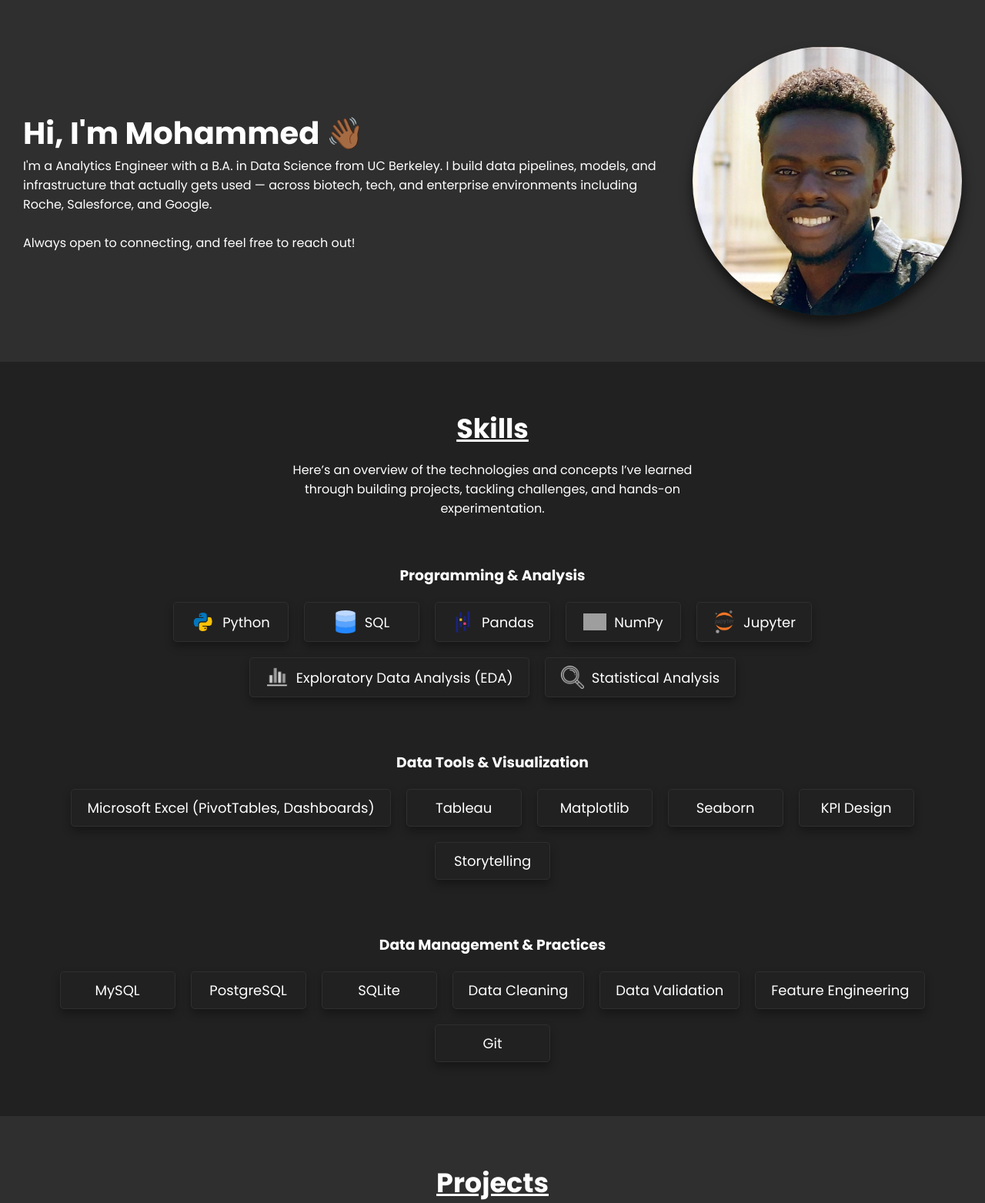
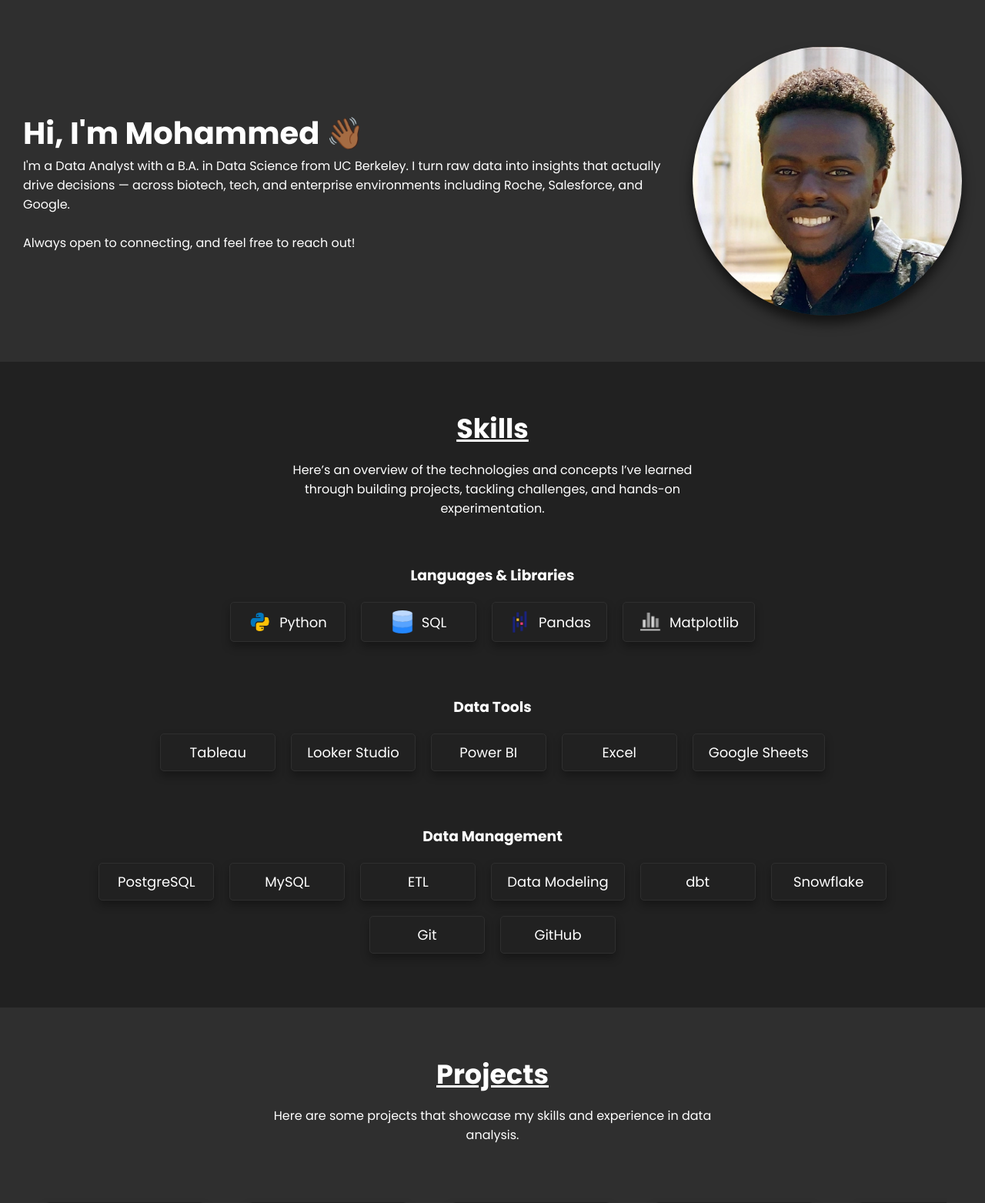
Before and after one commit to mzareefmustafa/Personal-Portfolio, a Flask app: page / in a window 1280 px wide. Shown: the part 80-1643 px from the top of the page at 77% size. Run offline with Flask 3, Linux system fonts and the light colour scheme; grey boxes are pictures that could not be loaded.

Commit message:
Update hero and skills

```diff
--- a/server/templates/index.html
+++ b/server/templates/index.html
@@ -1,9 +1,9 @@
-<!DOCTYPE html>
+<!doctype html>
 <html lang="en">
   <head>
     <meta charset="UTF-8" />
     <meta name="viewport" content="width=device-width, initial-scale=1.0" />
-    <title>Mohammed Zareef-Mustafa | Analytics Engineer</title>
+    <title>Mohammed Zareef-Mustafa | Data Analyst</title>
     <link rel="stylesheet" href="/static/style.css?v=2" />
 
     <link rel="preconnect" href="https://fonts.googleapis.com" />
@@ -87,10 +87,10 @@
         <div class="text">
           <h2>Hi, I'm <span class="no-break">Mohammed 👋🏾</span></h2>
           <p>
-            I'm a Analytics Engineer with a B.A. in Data Science from UC
-            Berkeley. I build data pipelines, models, and infrastructure that
-            actually gets used — across biotech, tech, and enterprise
-            environments including Roche, Salesforce, and Google.
+            I'm a Data Analyst with a B.A. in Data Science from UC Berkeley. I
+            turn raw data into insights that actually drive decisions — across
+            biotech, tech, and enterprise environments including Roche,
+            Salesforce, and Google.
           </p>
           <br />
           <!-- <p>I specialize in pipeline engineering, data modeling, and BI.</p>
@@ -113,7 +113,7 @@
           through building projects, tackling challenges, and hands-on
           experimentation.
         </div>
-        <h3 class="skill-sections-title">Programming & Analysis</h3>
+        <h3 class="skill-sections-title">Languages & Libraries</h3>
         <div class="skill-sets">
           <div class="skill">
             <img src="/static/assets/python-icon.png" alt="Python logo" />
@@ -128,65 +128,53 @@
             <span>Pandas</span>
           </div>
           <div class="skill">
-            <img src="/static/assets/NumPy-logo.png" alt="NumPy logo" />
-            <span>NumPy</span>
-          </div>
-          <div class="skill">
-            <img src="/static/assets/Jupyter-logo.png" alt="NumPy logo" />
-            <span>Jupyter</span>
-          </div>
-          <div class="skill">
-            <img src="/static/assets/chart-logo.png" alt="NumPy logo" />
-            <span>Exploratory Data Analysis (EDA)</span>
-          </div>
-          <div class="skill">
-            <img src="/static/assets/search-logo.png" alt="NumPy logo" />
-            <span>Statistical Analysis</span>
+            <img src="/static/assets/chart-logo.png" alt="Matplotlib logo" />
+            <span>Matplotlib</span>
           </div>
         </div>
-        <h3 class="skill-sections-title">Data Tools & Visualization</h3>
+        <h3 class="skill-sections-title">Data Tools</h3>
         <div class="skill-sets">
-          <div class="skill">
-            <span>Microsoft Excel (PivotTables, Dashboards)</span>
-          </div>
           <div class="skill">
             <span>Tableau</span>
           </div>
           <div class="skill">
-            <span>Matplotlib</span>
+            <span>Looker Studio</span>
           </div>
           <div class="skill">
-            <span>Seaborn</span>
+            <span>Power BI</span>
           </div>
           <div class="skill">
-            <span>KPI Design</span>
+            <span>Excel</span>
           </div>
           <div class="skill">
-            <span>Storytelling</span>
+            <span>Google Sheets</span>
           </div>
         </div>
-        <h3 class="skill-sections-title">Data Management & Practices</h3>
+        <h3 class="skill-sections-title">Data Management</h3>
         <div class="skill-sets">
+          <div class="skill">
+            <span>PostgreSQL</span>
+          </div>
           <div class="skill">
             <span>MySQL</span>
           </div>
           <div class="skill">
-            <span>PostgreSQL</span>
+            <span>ETL</span>
           </div>
           <div class="skill">
-            <span>SQLite</span>
+            <span>Data Modeling</span>
           </div>
           <div class="skill">
-            <span>Data Cleaning</span>
+            <span>dbt</span>
           </div>
           <div class="skill">
-            <span>Data Validation</span>
-          </div>
-          <div class="skill">
-            <span>Feature Engineering</span>
+            <span>Snowflake</span>
           </div>
           <div class="skill">
             <span>Git</span>
+          </div>
+          <div class="skill">
+            <span>GitHub</span>
           </div>
         </div>
       </section>
```
Also changed, not shown: docs/index.html (+28 -30 lines).
